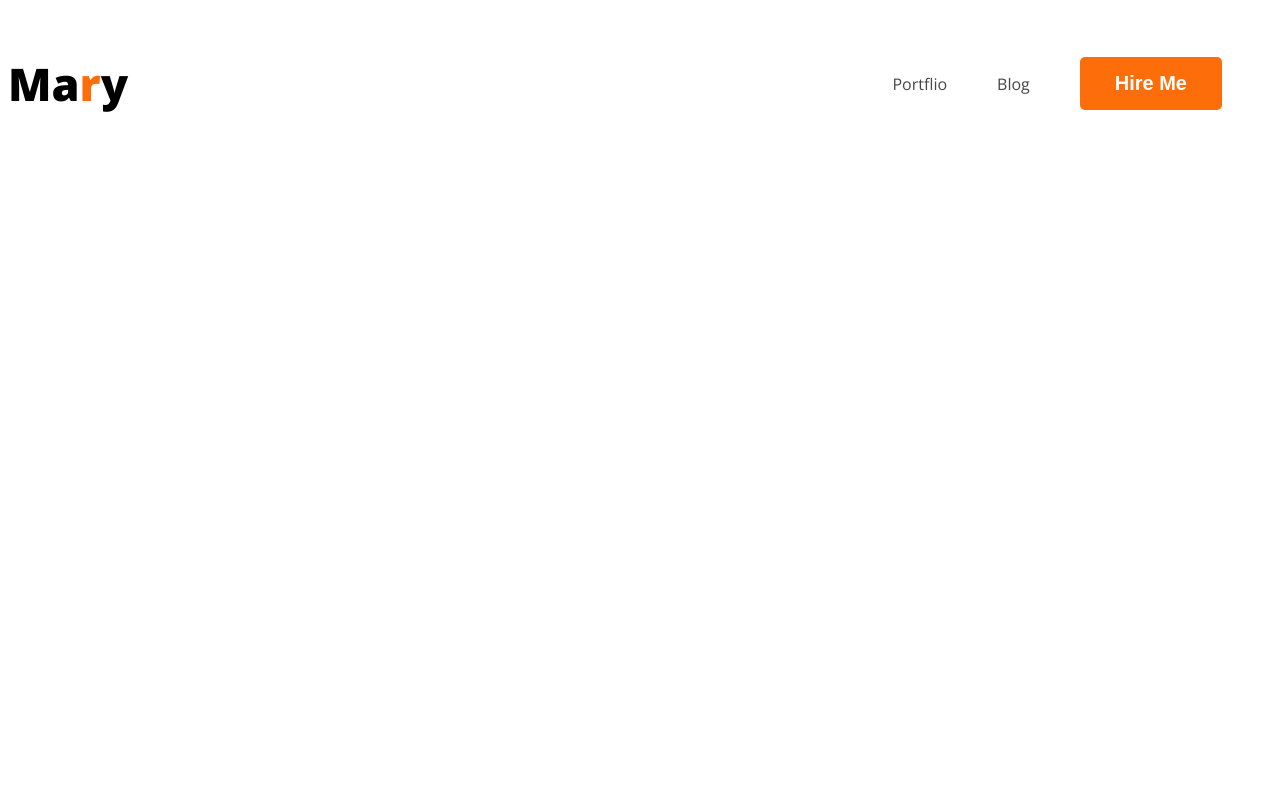
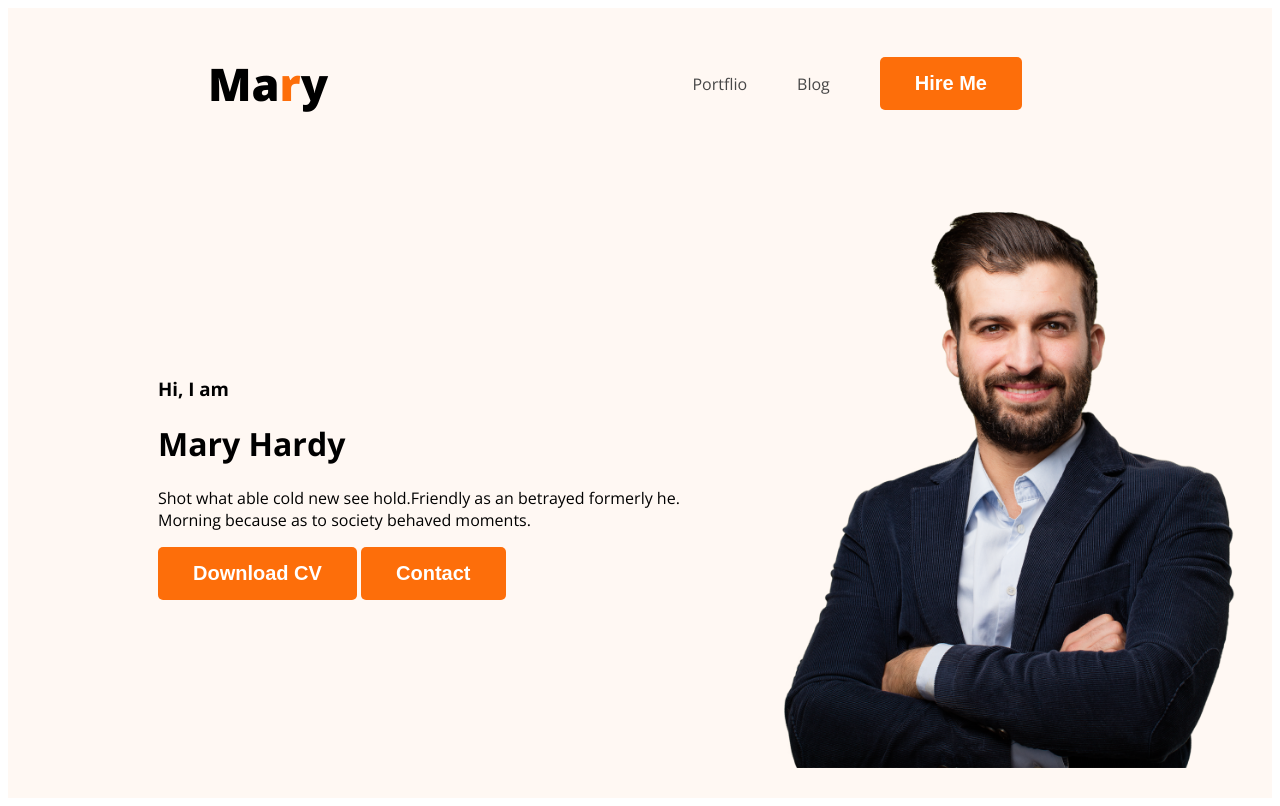
Before and after one commit to shaila001/developer-portfolio, a plain HTML site: page index.html in a window 1280 px wide. Drawn offline with nearby package versions, Linux system fonts and the light colour scheme.

Commit message:
added profile picture

```diff
--- a/index.html
+++ b/index.html
@@ -10,7 +10,7 @@
   <link rel="stylesheet" href="styles/Porlio.css">
 </head>
 <body>
-  <header>
+  <header class="header">
 <nav>
   <h3 class="nav-title">Ma<span class="text-primary">r</span>y</h3>
   <ul>
@@ -19,6 +19,16 @@
     <li><button class="btn-primary">Hire Me</button></li>
   </ul>
 </nav>
+<div class="banner">
+  <div>
+    <h3 class="banner-greeting">Hi, I  am</h3>
+    <h1 class="banner-heading">Mary Hardy</h1>
+    <p>Shot what able cold new see hold.Friendly as an betrayed formerly he. Morning because as to society behaved moments.</p>
+    <button class="btn-primary">Download CV</button>
+    <button class="btn-primary">Contact</button>
+  </div>
+  <img class="profile-pic"  src="images/hardy.png" alt="">
+</div>
   </header>
   <main>
 
--- a/styles/Porlio.css
+++ b/styles/Porlio.css
@@ -21,6 +21,7 @@ nav{
   display: flex;
   justify-content: space-between;
   align-items: center;
+  margin: 0 200px;
 }
 .nav-title{
   color: black;
@@ -39,3 +40,16 @@ nav li{
     text-decoration: none;
     color: #474747;
   }
+
+  /* header related style */
+  .header{
+    background-color: #FFF8F3;
+  }
+  .banner{
+    padding: 30px 30px 30px 150px;
+    display: flex;
+    align-items: center;
+  }
+  .banner .profile-pic{
+    width: 500px;
+  }
```
